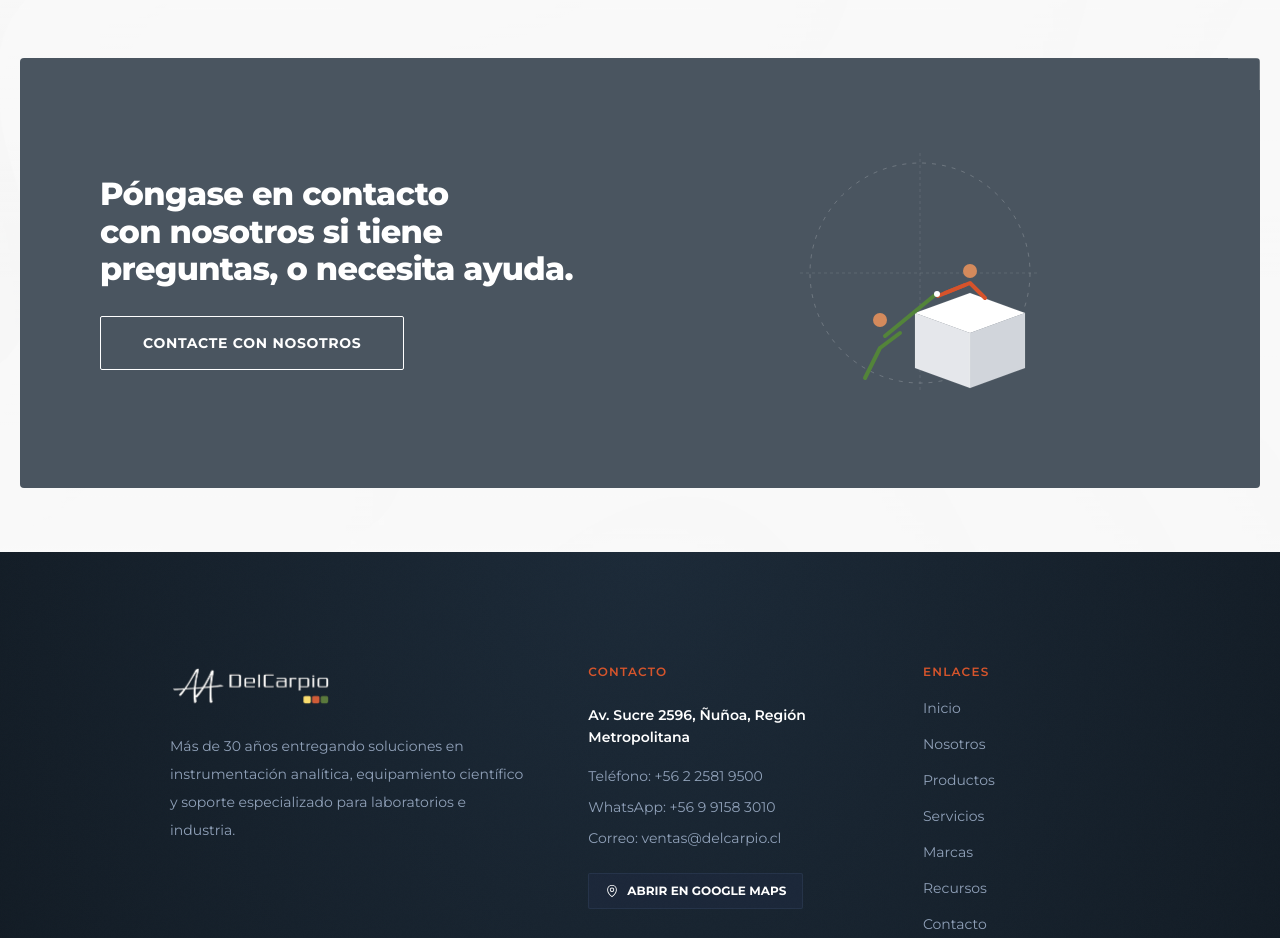
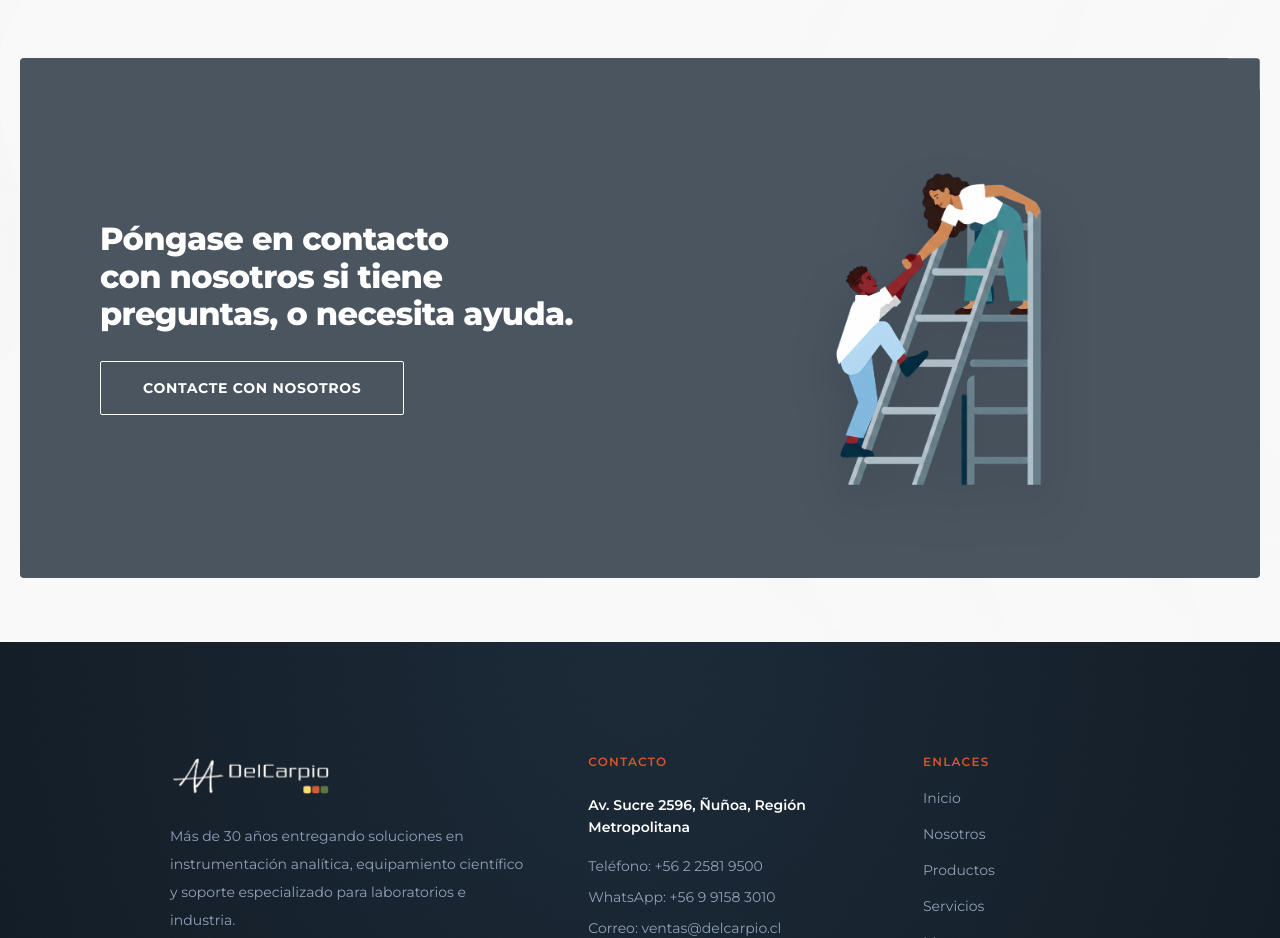
Before and after one commit to delcarpiohub/LandingPage, a Next.js app: page / in a window 1280 px wide. Shown: the part 4920-5858 px from the top of the page. Built offline with nearby package versions, Linux system fonts and the light colour scheme.

Commit message:
fix(contact-cta): recupera imagen y composicion aprobadas

```diff
--- a/src/components/sections/contact-cta.tsx
+++ b/src/components/sections/contact-cta.tsx
@@ -1,5 +1,6 @@
 "use client";
 
+import Image from "next/image";
 import Link from "next/link";
 import { useState } from "react";
 import { motion } from "motion/react";
@@ -14,22 +15,6 @@ export function ContactCTA() {
       x: e.clientX - rect.left,
       y: e.clientY - rect.top,
     });
-  };
-
-  // SVG Motion variants
-  const svgCircleVariants = {
-    initial: { rotate: 0 },
-    hover: { rotate: 360, transition: { duration: 25, ease: "linear" as const, repeat: Infinity } }
-  };
-
-  const pullerVariants = {
-    initial: { y: 0 },
-    hover: { y: [0, -2, 0], transition: { duration: 2, repeat: Infinity, ease: "easeInOut" as const } }
-  };
-
-  const climberVariants = {
-    initial: { y: 0, x: 0 },
-    hover: { y: [0, -3, 0], x: [0, 1, 0], transition: { duration: 2, repeat: Infinity, ease: "easeInOut" as const, delay: 0.2 } }
   };
 
   return (
@@ -88,62 +73,17 @@ export function ContactCTA() {
           </div>
         </div>
 
-        {/* Right Column (50% width on desktop, SVG Illustration) */}
-        <div className="w-full lg:w-1/2 flex items-center justify-center relative z-10">
-          <div className="relative w-[220px] h-[220px] md:w-[260px] md:h-[260px] select-none">
-            <svg
-              width="100%"
-              height="100%"
-              viewBox="0 0 260 260"
-              fill="none"
-              xmlns="http://www.w3.org/2000/svg"
-              className="w-full h-full"
-            >
-              {/* Technical grid decoration in background */}
-              <line x1="10" y1="130" x2="250" y2="130" stroke="#FFFFFF" strokeDasharray="3 3" className="opacity-10" />
-              <line x1="130" y1="10" x2="130" y2="250" stroke="#FFFFFF" strokeDasharray="3 3" className="opacity-10" />
-
-              {/* Rotating outer ring */}
-              <motion.circle
-                variants={svgCircleVariants}
-                cx="130"
-                cy="130"
-                r="110"
-                stroke="#FFFFFF"
-                strokeDasharray="4 6"
-                className="opacity-20 origin-center"
-              />
-
-              {/* Step / White Block */}
-              {/* Top Face */}
-              <path d="M 125 170 L 180 150 L 235 170 L 180 190 Z" fill="#FFFFFF" stroke="rgba(255,255,255,0.2)" strokeWidth="0.5" />
-              {/* Front Left Face */}
-              <path d="M 125 170 L 180 190 L 180 245 L 125 225 Z" fill="#E5E7EB" stroke="rgba(255,255,255,0.2)" strokeWidth="0.5" />
-              {/* Front Right Face */}
-              <path d="M 180 190 L 235 170 L 235 225 L 180 245 Z" fill="#D1D5DB" stroke="rgba(255,255,255,0.2)" strokeWidth="0.5" />
-
-              {/* Person 1 (on top of block, pulling) - Terracota */}
-              <motion.g variants={pullerVariants} className="origin-center">
-                {/* Body / Arm */}
-                <path d="M 195 155 L 180 140 L 155 150" stroke="var(--primary)" strokeWidth="4" strokeLinecap="round" strokeLinejoin="round" />
-                <path d="M 175 142 L 148 153" stroke="var(--primary)" strokeWidth="4" strokeLinecap="round" strokeLinejoin="round" />
-                {/* Head */}
-                <circle cx="180" cy="128" r="7" fill="#D48A5C" />
-              </motion.g>
-
-              {/* Person 2 (on the ground, climbing) - Science Cyan */}
-              <motion.g variants={climberVariants} className="origin-center">
-                {/* Torso / Leg */}
-                <path d="M 75 235 L 90 205 L 110 190" stroke="#53843A" strokeWidth="4" strokeLinecap="round" strokeLinejoin="round" />
-                {/* Head */}
-                <circle cx="90" cy="177" r="7" fill="#D48A5C" />
-                {/* Reaching arm */}
-                <path d="M 95 193 L 145 152" stroke="#53843A" strokeWidth="4" strokeLinecap="round" strokeLinejoin="round" />
-              </motion.g>
-
-              {/* Connection point dot indicator */}
-              <circle cx="147" cy="151" r="3" fill="#FFFFFF" />
-            </svg>
+        {/* Right Column (50% width on desktop, Image Ayuda 1) */}
+        <div className="w-full lg:w-1/2 flex items-center justify-center lg:justify-end relative z-10">
+          <div className="relative w-full max-w-[320px] sm:max-w-[380px] md:max-w-[440px] lg:max-w-[480px] aspect-[4/3] select-none">
+            <Image
+              src="/contacto-ayuda-1.png"
+              alt="Ayuda y soporte Del Carpio"
+              fill
+              sizes="(max-width: 768px) 90vw, 480px"
+              className="object-contain object-center drop-shadow-2xl"
+              priority
+            />
           </div>
         </div>
 
```
Also changed, not shown: public/contacto-ayuda-1.png (added).
